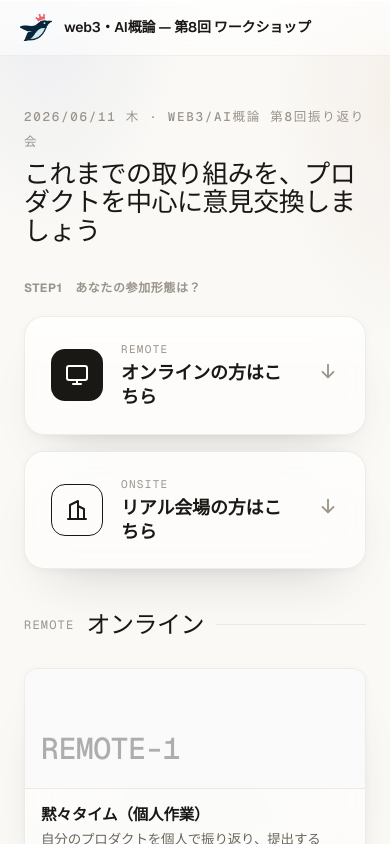
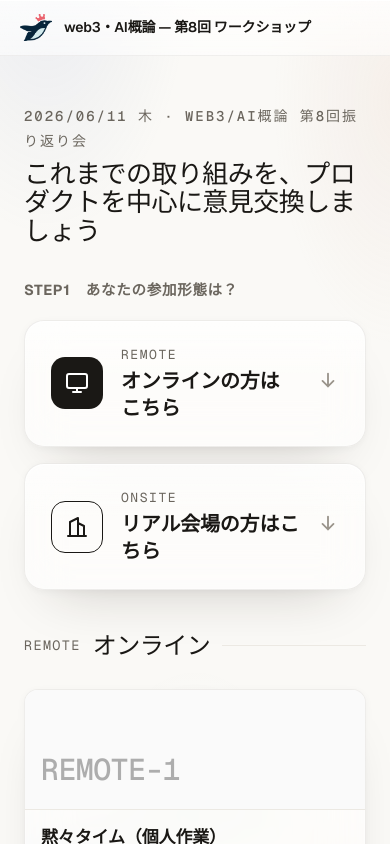
Before and after one commit to kou-uni/workshop-visualizer, a Next.js app: page / in a window 390 px wide. Shown: the top 844 px of the page. Built offline with nearby package versions, Linux system fonts and the light colour scheme; a web font is replaced by a local one.

Commit message:
スマホ可読性2: 薄字ラベル(eyebrow/STEP/REMOTE等)を拡大＋濃く・タイル文字(CTA/タイトル/説明)を拡大（1カラムでレイアウト維持）
Co-Authored-By: Claude Opus 4.8 (1M context) <noreply@anthropic.com>

```diff
--- a/app/globals.css
+++ b/app/globals.css
@@ -655,10 +655,23 @@ a.logo-dot { text-decoration: none; cursor: pointer; }
 @keyframes ovFade { from { opacity: 0; } to { opacity: 1; } }
 @keyframes dlgIn { from { opacity: 0; transform: translateY(10px) scale(.97); } to { opacity: 1; transform: none; } }
 
-/* スマホ可読性：主要テキストを一段大きく（実機で読みやすく） */
+/* スマホ可読性：主要テキストを一段大きく＋薄字ラベルは少し濃く（実機で読みやすく） */
 @media (max-width: 560px) {
-  .eyebrow { font-size: 12.5px; }
-  .tiny { font-size: 13.5px; }
+  /* 薄字（mono）ラベル：拡大＋濃く */
+  .eyebrow { font-size: 14px; color: var(--fg-2); }
+  .section-label { font-size: 14.5px; color: var(--fg-2); }
+  .track-head .tnum { font-size: 13.5px; color: var(--fg-2); }
+  .entry-card .et .k { font-size: 13px; color: var(--fg-2); }
+  .final-card .fc-k { font-size: 13px; color: var(--fg-2); }
+  .tiny { font-size: 14px; }
+
+  /* タイル上の文字を拡大 */
+  .entry-card .et .v { font-size: 20px; }
+  .gal-card .meta .n { font-size: 17px; }
+  .gal-card .meta .d { font-size: 15px; }
+  .final-card .fc-desc { font-size: 15px; }
+
+  /* 集約・フォーム系 */
   .stat .l { font-size: 14px; }
   .ilist .body .t { font-size: 16px; }
   .ilist .body .e { font-size: 14px; line-height: 1.5; }
@@ -671,6 +684,4 @@ a.logo-dot { text-decoration: none; cursor: pointer; }
   .field .hint { font-size: 13.5px; }
   .group-label { font-size: 14px; }
   .kw { font-size: 14px; }
-  .gal-card .meta .d { font-size: 13.5px; }
-  .gal-card .meta .n { font-size: 15.5px; }
 }
```
